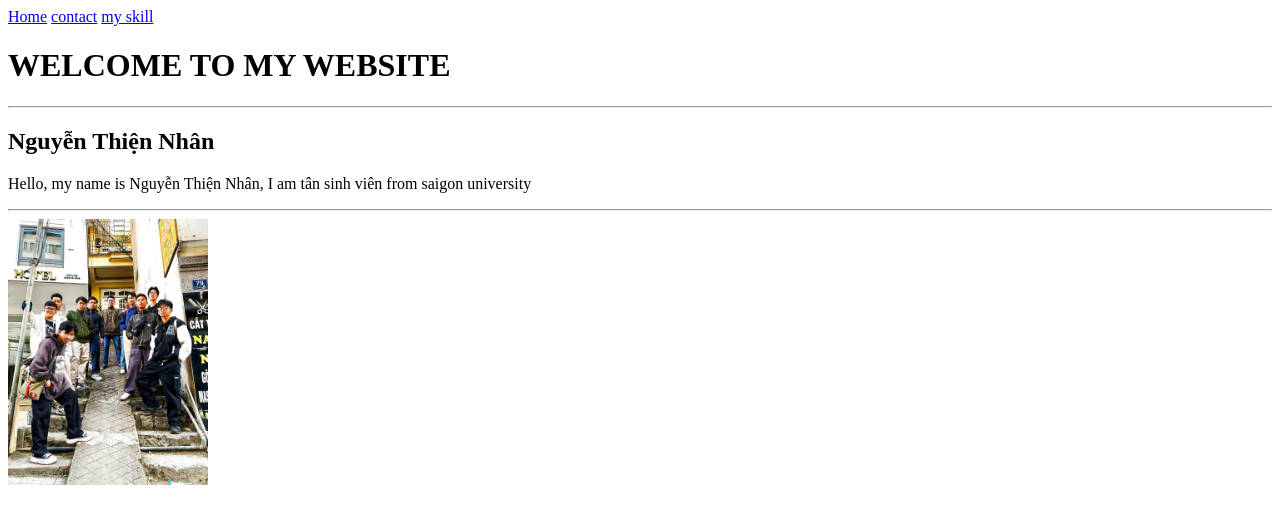
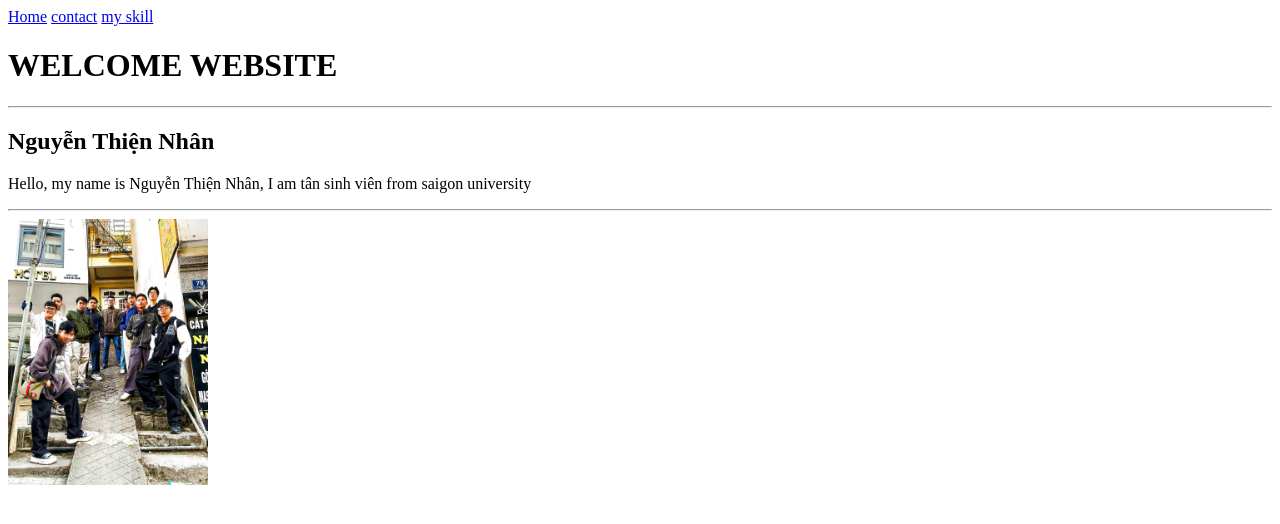
Before and after one commit to nguyennhan1101999-cmyk/project-4, a plain HTML site: page index.html in a window 1280 px wide. Drawn offline with Linux system fonts and the light colour scheme.

Commit message:
4.cong viec 1

```diff
--- a/index.html
+++ b/index.html
@@ -14,7 +14,7 @@
     <a href="/more-info/contact.html">contact</a>
     <!--3. điều hướng đến my skill. html-->
     <a href="/more-info/myskill.html">my skill</a>
-    <h1><b>WELCOME TO MY WEBSITE</b></h1>
+    <h1><b>WELCOME WEBSITE</b></h1>
     <hr />
     <h2><b>Nguyễn Thiện Nhân</b></h2>
     <p>
```
